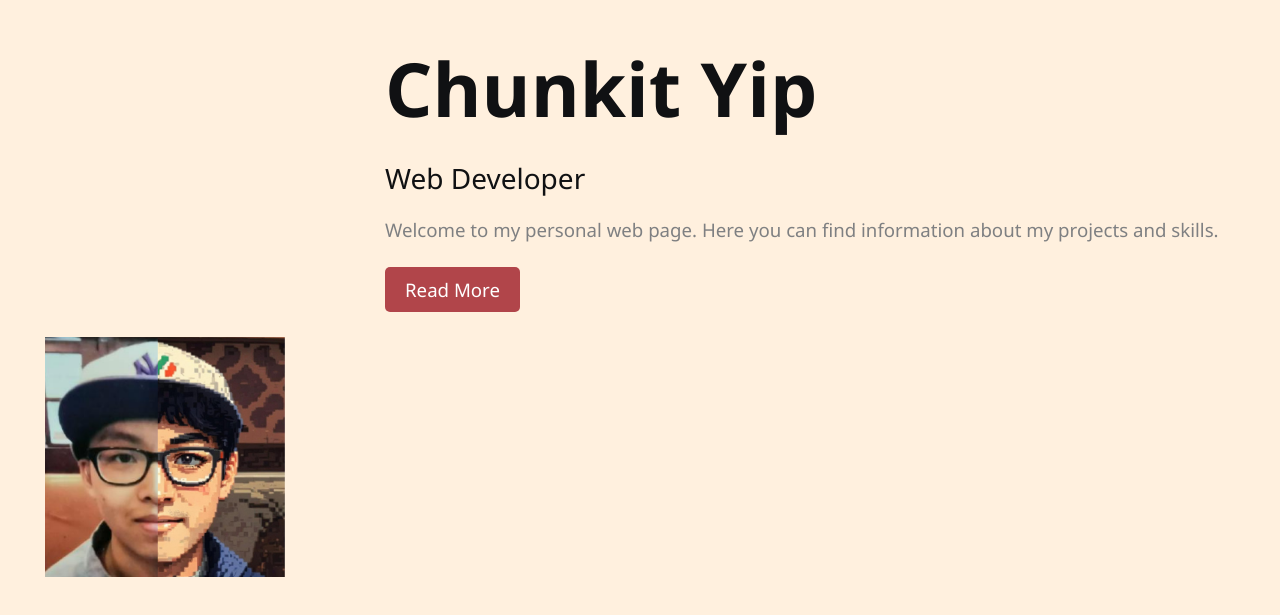
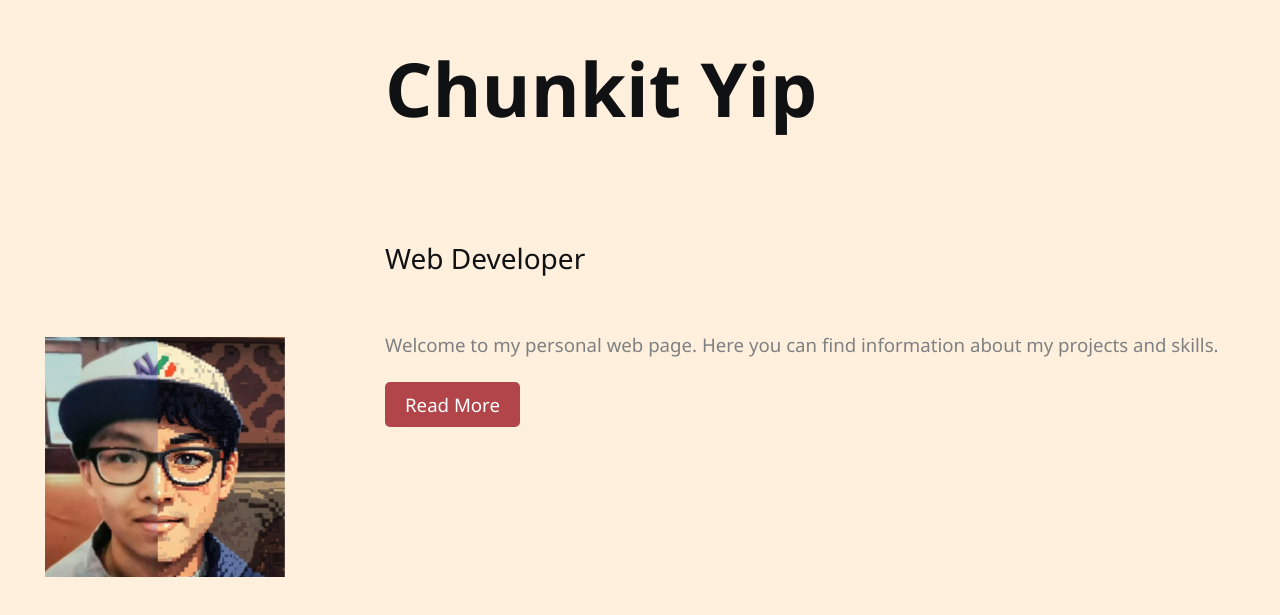
Before and after one commit to chunkityip/css-practice, a plain HTML site: page index.html in a window 1280 px wide. Shown: the part 163-778 px from the top of the page. Drawn offline with Linux system fonts and the light colour scheme.

Commit message:
Header complete

```diff
--- a/styles.css
+++ b/styles.css
@@ -40,11 +40,12 @@ header h1{
     font-size: 4rem;
 }
 header h2{
-    margin-top: 20px;
+    margin-top: 100px;
     margin-bottom: 20px;
     font-weight: 10;
 }
 header p{
+    margin-top: 55px;
     color: var(--secondary-text-color);
 }
 header .read-more{
@@ -58,4 +59,9 @@ header .read-more{
     border-radius: 5px;
     text-decoration: none;
     margin-bottom: 80px;
+    transition: 200ms ease;
+    cursor: pointer;
 }
+header .read-more:hover{
+    background-color: var(--secondary-color);
+}
```
